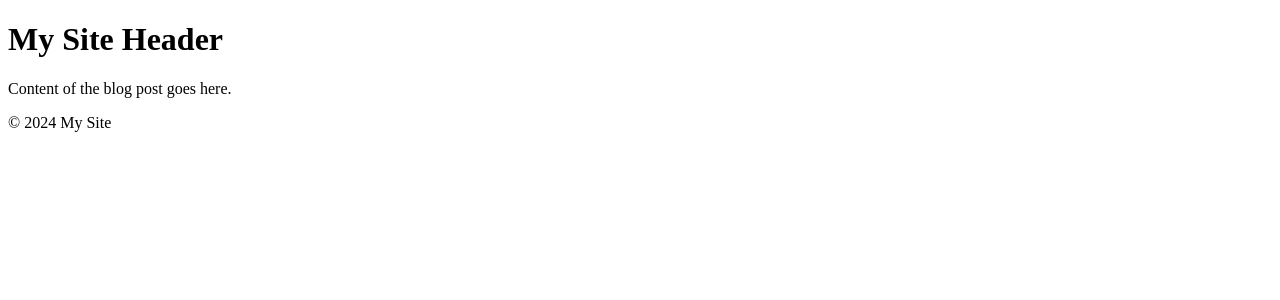
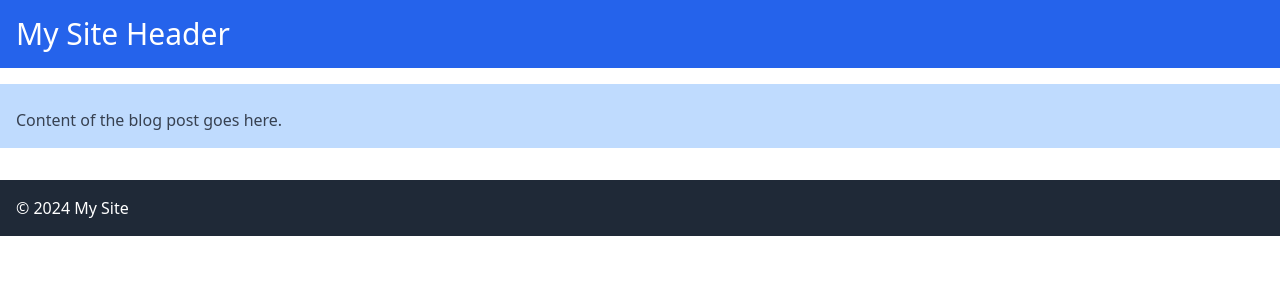
Before and after one commit to zach8080/personalWebsite, a Jekyll site: the page built from index.html, in a window 1280 px wide. Shown: the top 300 px of the page. Built offline with Jekyll 4.4.1, drawn with Linux system fonts in a browser that asks for light colours.

Commit message:
last ttry

```diff
--- a/_layouts/default.html
+++ b/_layouts/default.html
@@ -4,7 +4,7 @@
     <meta charset="UTF-8">
     <meta name="viewport" content="width=device-width, initial-scale=1.0">
     <title>{{ page.title }}</title>
-    <link rel="stylesheet" href="{{ '/personalWebsite/assets/css/main.css' | relative_url }}">
+    <link rel="stylesheet" href="{{ 'assets/css/main.css' | relative_url }}">
 </head>
 <body>
     <header class="bg-blue-600 text-white p-4">
```
